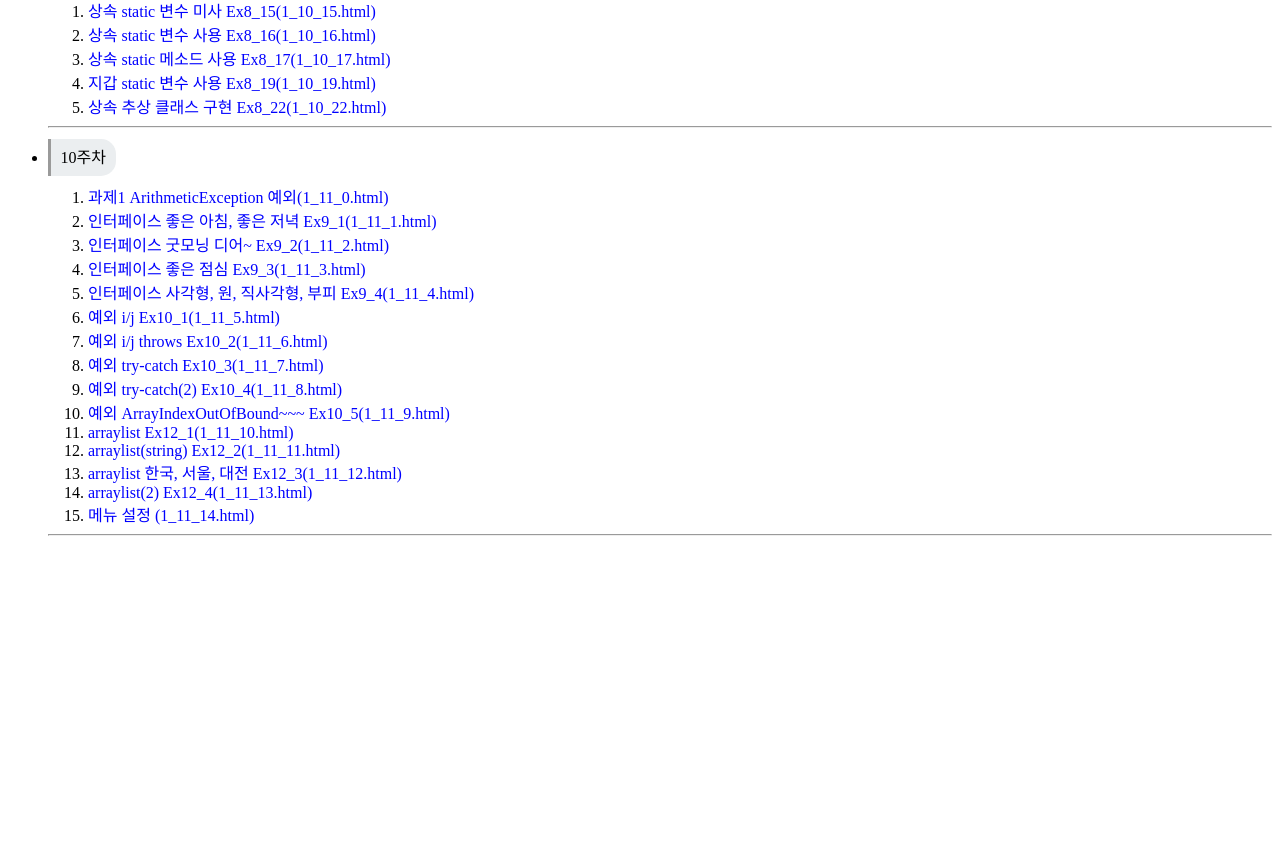
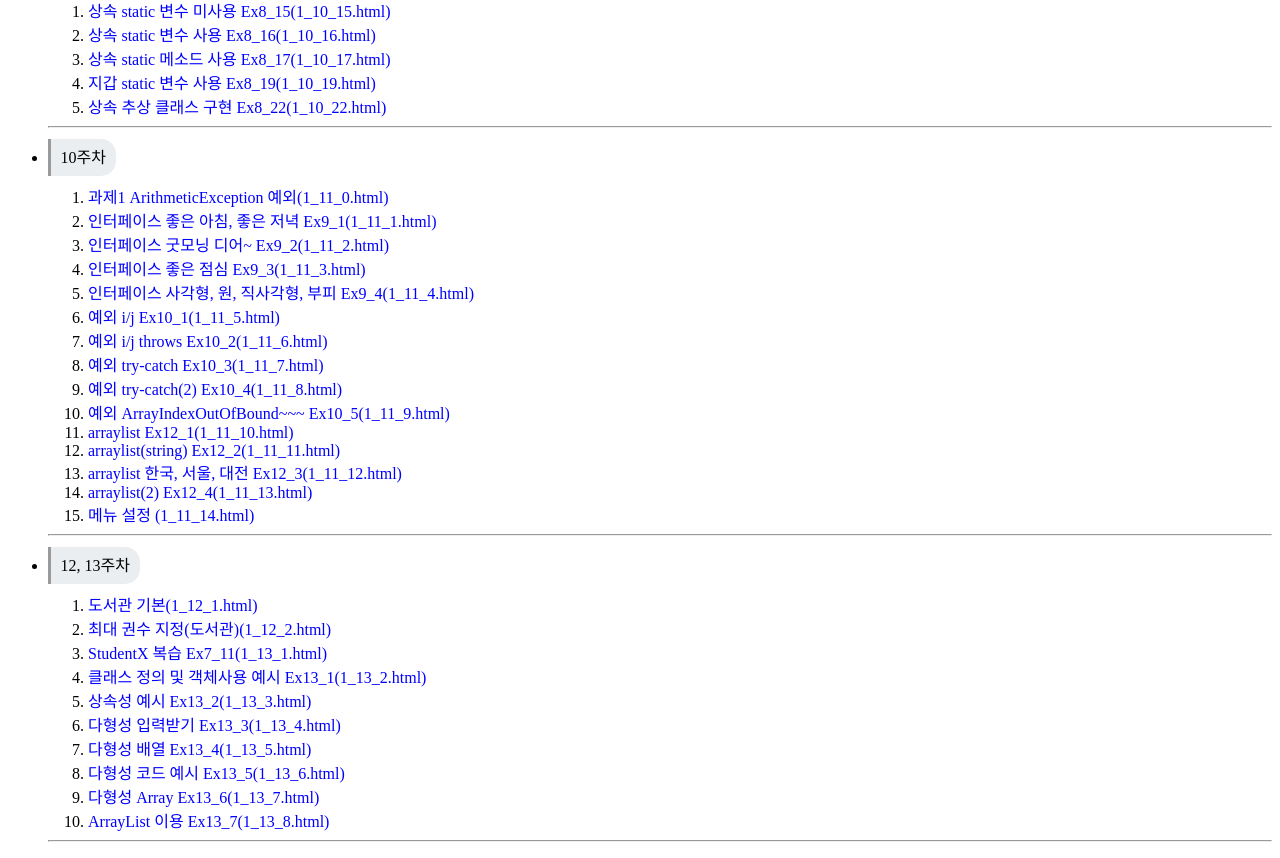
Before and after one commit to kyungmin2322/github.io, a plain HTML site: page index.html in a window 1280 px wide. Shown: the part 2624-3482 px from the top of the page. Before the commit the page ends 3176 px from the top, so only its background shows below. Drawn offline with Linux system fonts and the light colour scheme.

Commit message:
Update index.html

```diff
--- a/index.html
+++ b/index.html
@@ -116,7 +116,7 @@
   </ol><hr/>
   <li><p><span style="border-radius: 0 15px 15px 0; border-left: inset; padding: 0.6em; background: #EBEEF0;">7주차</span></p></li>
   <ol>
-  <li><a href="https://kyungmin2322.github.io/java/week 7/1_10_15.html">상속 static 변수 미사 Ex8_15(1_10_15.html)</a></li>
+  <li><a href="https://kyungmin2322.github.io/java/week 7/1_10_15.html">상속 static 변수 미사용 Ex8_15(1_10_15.html)</a></li>
   <li><a href="https://kyungmin2322.github.io/java/week 7/1_10_16.html">상속 static 변수 사용 Ex8_16(1_10_16.html)</a></li>
   <li><a href="https://kyungmin2322.github.io/java/week 7/1_10_17.html">상속 static 메소드 사용 Ex8_17(1_10_17.html)</a></li>
   <li><a href="https://kyungmin2322.github.io/java/week 7/1_10_19.html">지갑 static 변수 사용 Ex8_19(1_10_19.html)</a></li>
@@ -140,5 +140,18 @@
   <li><a href="https://kyungmin2322.github.io/java/week 10/1_11_13.html">arraylist(2) Ex12_4(1_11_13.html)</a></li>
   <li><a href="https://kyungmin2322.github.io/java/week 10/1_11_14.html"> 메뉴 설정 (1_11_14.html)</a></li>
   </ol><hr/>
+  <li><p><span style="border-radius: 0 15px 15px 0; border-left: inset; padding: 0.6em; background: #EBEEF0;">12, 13주차</span></p></li>
+  <ol>
+  <li><a href="https://kyungmin2322.github.io/java/week 13/1_12_1.html">도서관 기본(1_12_1.html)</a></li>
+  <li><a href="https://kyungmin2322.github.io/java/week 13/1_12_2.html">최대 권수 지정(도서관)(1_12_2.html)</a></li>
+  <li><a href="https://kyungmin2322.github.io/java/week 13/1_13_1.html">StudentX 복습 Ex7_11(1_13_1.html)</a></li>
+  <li><a href="https://kyungmin2322.github.io/java/week 13/1_13_2.html">클래스 정의 및 객체사용 예시 Ex13_1(1_13_2.html)</a></li>
+  <li><a href="https://kyungmin2322.github.io/java/week 13/1_13_3.html">상속성 예시 Ex13_2(1_13_3.html)</a></li>
+  <li><a href="https://kyungmin2322.github.io/java/week 13/1_13_4.html">다형성 입력받기 Ex13_3(1_13_4.html)</a></li>
+  <li><a href="https://kyungmin2322.github.io/java/week 13/1_13_5.html">다형성 배열 Ex13_4(1_13_5.html)</a></li>
+  <li><a href="https://kyungmin2322.github.io/java/week 13/1_13_6.html">다형성 코드 예시 Ex13_5(1_13_6.html)</a></li>
+  <li><a href="https://kyungmin2322.github.io/java/week 13/1_13_7.html">다형성 Array Ex13_6(1_13_7.html)</a></li>
+  <li><a href="https://kyungmin2322.github.io/java/week 13/1_13_8.html">ArrayList 이용 Ex13_7(1_13_8.html)</a></li>
+  </ol><hr/>
   </ul>
 </body></html>
```
